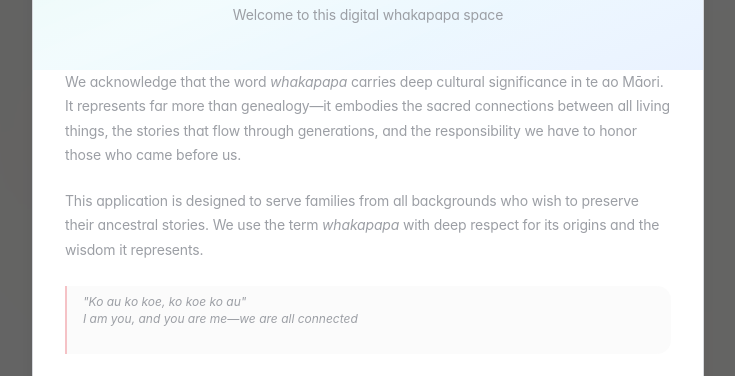
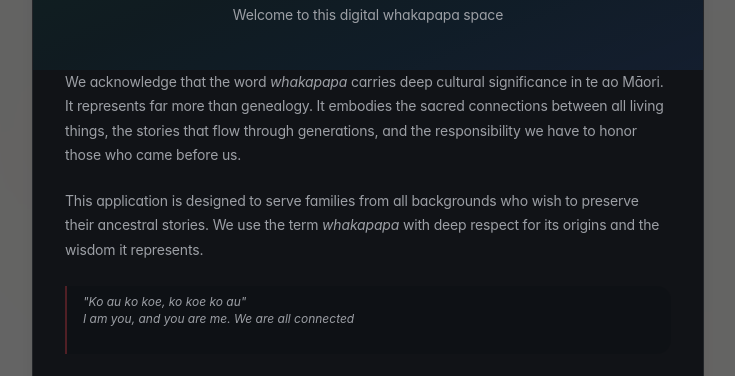
Before and after one commit to maxwellyoung/whakapapa, a Next.js app: page / in a window 1280 px wide. Shown: the part 262-638 px from the top of the page, without its empty margins (272-1007 px from the left). Built offline with nearby package versions, Linux system fonts and the light colour scheme; no server answers; the database is empty.

Commit message:
fix: force dark mode, mihimihi shows once, remove em dashes

```diff
--- a/src/app/globals.css
+++ b/src/app/globals.css
@@ -84,24 +84,7 @@
   --space-unit: 4px;
 }
 
-/* Light mode variant - subtle and available but not primary */
-@media (prefers-color-scheme: light) {
-  :root {
-    --background: hsl(0, 0%, 98%);
-    --foreground: hsl(220, 15%, 15%);
-    --muted: hsl(0, 0%, 94%);
-    --muted-foreground: hsl(220, 5%, 45%);
-    --border: hsl(220, 8%, 85%);
-    --ring: hsl(220, 10%, 75%);
-    --card: hsl(0, 0%, 100%);
-    --card-foreground: hsl(220, 15%, 15%);
-
-    --shadow-sm: 0 1px 2px rgba(0, 0, 0, 0.05);
-    --shadow: 0 1px 3px rgba(0, 0, 0, 0.1), 0 1px 2px rgba(0, 0, 0, 0.06);
-    --shadow-md: 0 4px 6px -1px rgba(0, 0, 0, 0.1), 0 2px 4px -1px rgba(0, 0, 0, 0.06);
-    --shadow-lg: 0 10px 15px -3px rgba(0, 0, 0, 0.1), 0 4px 6px -2px rgba(0, 0, 0, 0.05);
-  }
-}
+/* Dark mode only. No light mode variant. This is the aesthetic. */
 
 @theme inline {
   --color-background: var(--background);
--- a/src/components/mihimihi.tsx
+++ b/src/components/mihimihi.tsx
@@ -11,7 +11,7 @@ export function Mihimihi() {
 
   useEffect(() => {
     // Check if mihimihi has been acknowledged in this session
-    const acknowledged = sessionStorage.getItem('mihimihi-acknowledged')
+    const acknowledged = localStorage.getItem('mihimihi-acknowledged')
     if (!acknowledged) {
       // Show after a brief moment to allow page to settle
       const timer = setTimeout(() => setIsVisible(true), 1000)
@@ -23,7 +23,7 @@ export function Mihimihi() {
   const handleAcknowledge = () => {
     setIsVisible(false)
     setHasBeenShown(true)
-    sessionStorage.setItem('mihimihi-acknowledged', 'true')
+    localStorage.setItem('mihimihi-acknowledged', 'true')
   }
 
   if (hasBeenShown && !isVisible) return null
@@ -92,7 +92,7 @@ export function Mihimihi() {
                   <div className="space-y-4">
                     <p className="text-muted-foreground">
                       We acknowledge that the word <em>whakapapa</em> carries deep cultural significance
-                      in te ao Māori. It represents far more than genealogy—it embodies the sacred
+                      in te ao Māori. It represents far more than genealogy. It embodies the sacred
                       connections between all living things, the stories that flow through generations,
                       and the responsibility we have to honor those who came before us.
                     </p>
@@ -107,7 +107,7 @@ export function Mihimihi() {
                   <div className="border-l-2 border-accent/30 pl-4 py-2 bg-muted/30 rounded-r-lg">
                     <p className="text-xs text-muted-foreground italic">
                       "Ko au ko koe, ko koe ko au"<br />
-                      <span className="text-xs">I am you, and you are me—we are all connected</span>
+                      <span className="text-xs">I am you, and you are me. We are all connected</span>
                     </p>
                   </div>
 
```
